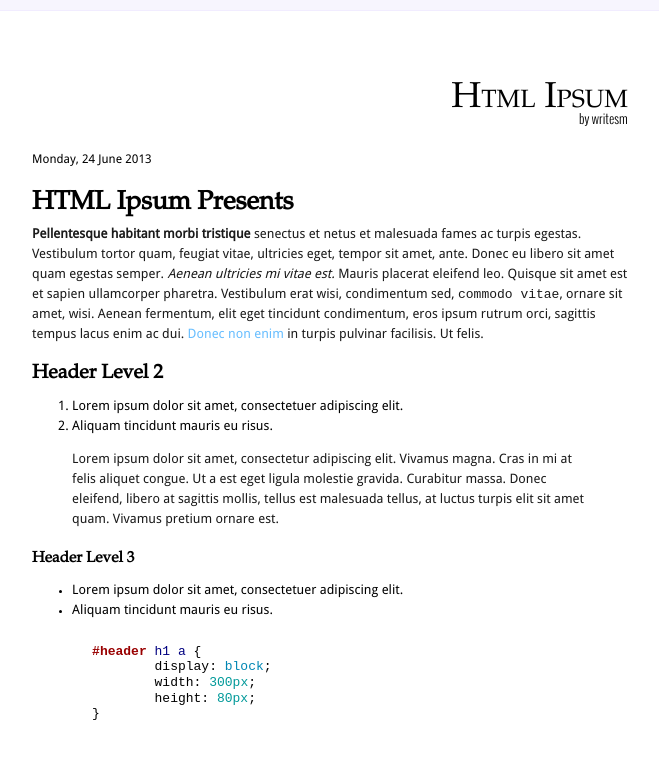
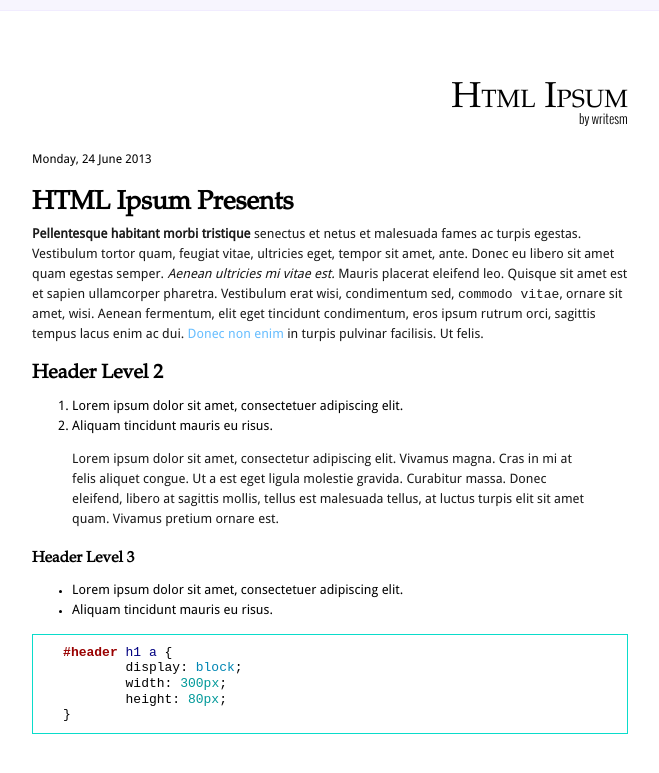
Before and after one commit to writesm/writesm.github.io, a Jekyll site: the page built from _posts/2013-06-24-html-ipsum.md, in a window 1280 px wide. Shown: the top 773 px of the page, without its empty margins (310-969 px from the left). Built offline with Jekyll 4.4.1, drawn with Linux system fonts in a browser that asks for light colours.

Commit message:
changes in code box

```diff
--- a/css/main.css
+++ b/css/main.css
@@ -66,17 +66,16 @@ dt {
 
 pre {
   overflow-x: auto;
-  padding: 10px 60px;
+  padding: 10px 30px;
   width: 100%;
   line-height: 1.2em;
   -webkit-box-sizing: border-box;
   -moz-box-sizing: border-box;
   box-sizing: border-box;
-]
+  border: 1px solid rgb(10,220,203);
+}
 
 code {
-  font-size: 13px;
-  color: #888;
 }
 
 posttitle a{
```
